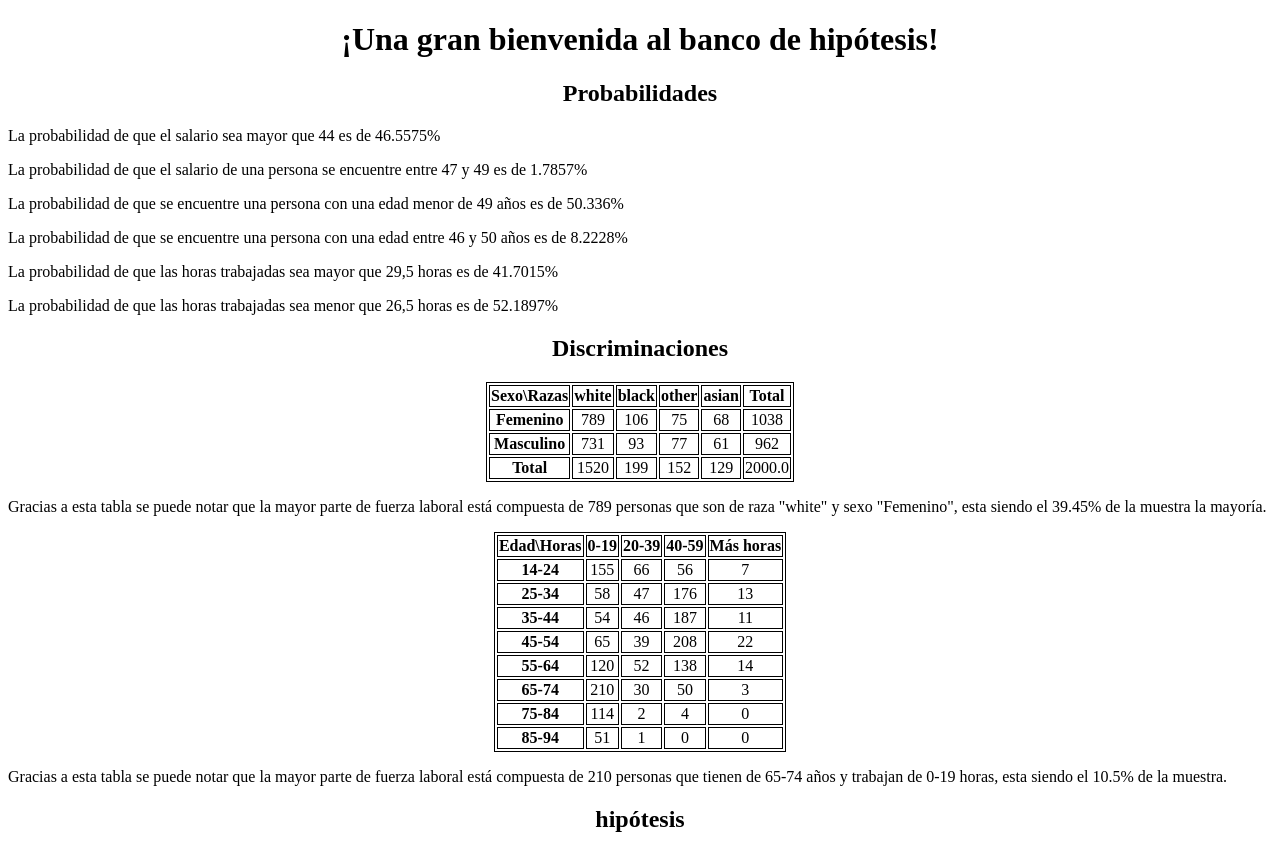
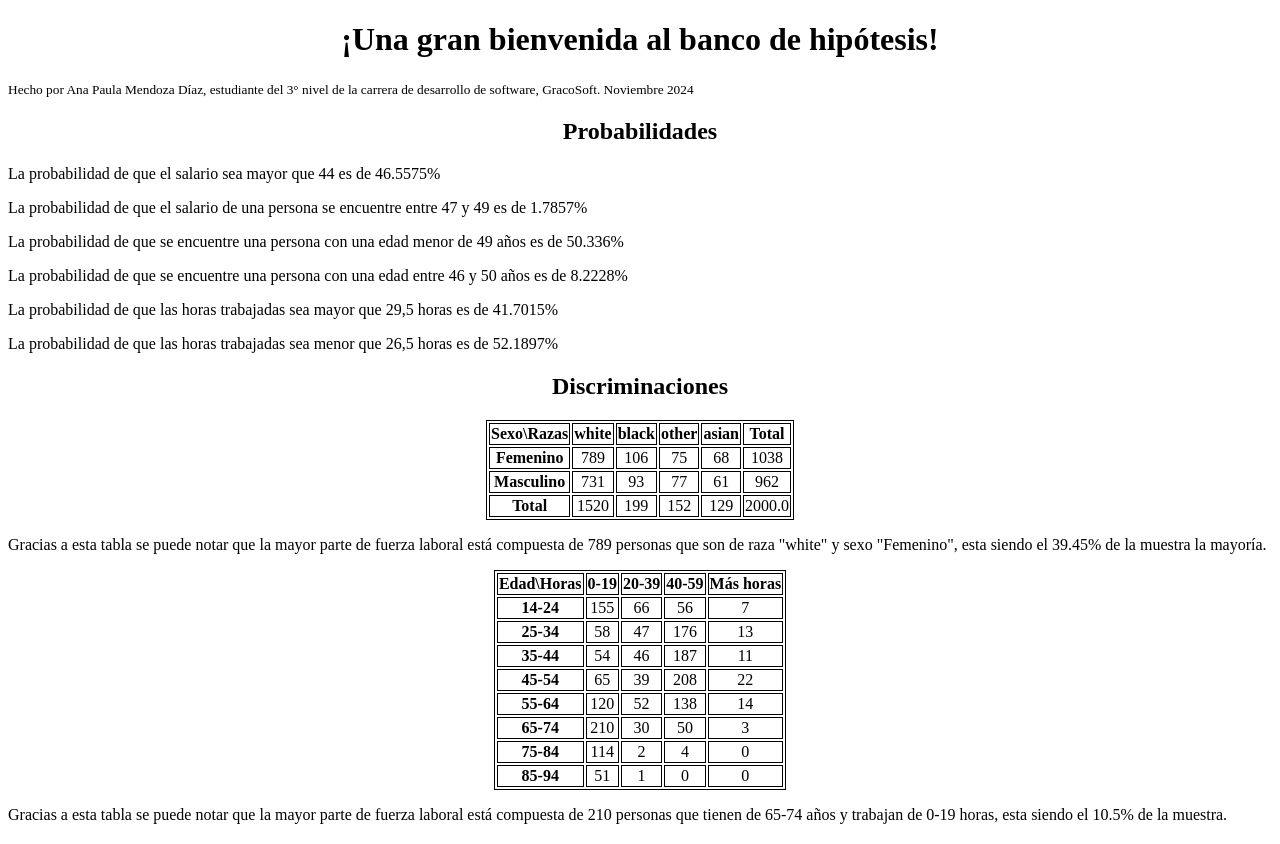
Before and after one commit to Luna-Hazuki2006/laboratorio_estadistica2, a FastAPI app: page / in a window 1280 px wide. Shown: the top 844 px of the page. Run offline with FastAPI, Linux system fonts and the light colour scheme.

Commit message:
Con mi nombre

```diff
--- a/static/style.css
+++ b/static/style.css
@@ -1,4 +1,4 @@
-h1, h2, h3, td {
+h1, h2, h3, small, td {
     text-align: center;
 }
 
--- a/templates/index.html
+++ b/templates/index.html
@@ -9,6 +9,7 @@
 </head>
 <body>
     <h1>¡Una gran bienvenida al banco de hipótesis!</h1>
+    <small>Hecho por Ana Paula Mendoza Díaz, estudiante del 3° nivel de la carrera de desarrollo de software, GracoSoft. Noviembre 2024</small>
     <h2>Probabilidades</h2>
     {% for esto in probabilidades %}
     <p>{{ esto }}</p>
```
